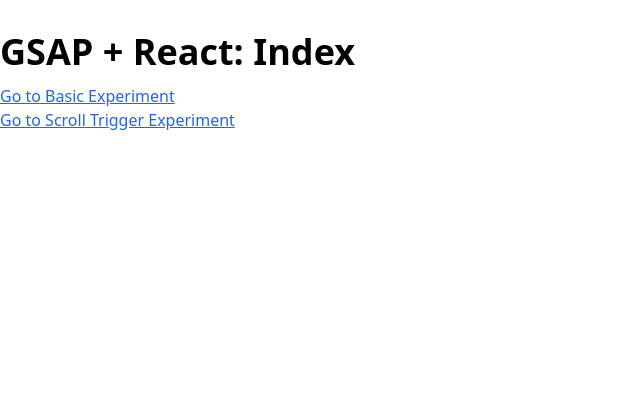
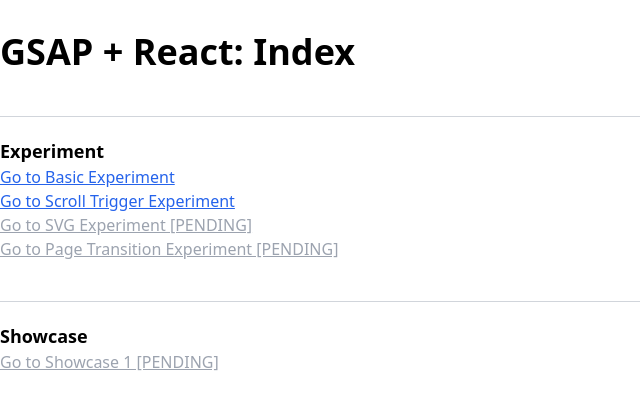
Before and after one commit to tanwanjern/playground, a Gatsby site: page / in a window 1280 px wide. Shown: the whole page, without its empty margins (0-640 px from the left). Built offline with nearby package versions, Linux system fonts and the light colour scheme; Gatsby itself is replaced by a stand-in of ours.

Commit message:
Update info

```diff
--- a/src/pages/index.js
+++ b/src/pages/index.js
@@ -16,8 +16,19 @@ const IndexPage = () => {
 
           <div className="py-8">
             <h1 className="text-4xl font-bold mb-3">GSAP + React: Index</h1>
+          </div>
+
+          <div className="section">
+            <h3 className="text-lg font-bold">Experiment</h3>
             <Link to='/basic' className="link block">Go to Basic Experiment</Link>
             <Link to='/scroll' className="link block">Go to Scroll Trigger Experiment</Link>
+            <Link to='#' className="link block invalid">Go to SVG Experiment [PENDING]</Link>
+            <Link to='#' className="link block invalid">Go to Page Transition Experiment [PENDING]</Link>
+          </div>
+
+          <div className="section">
+            <h3 className="text-lg font-bold">Showcase</h3>
+            <Link to='#' className="link block invalid">Go to Showcase 1 [PENDING]</Link>
           </div>
 
         </div>
--- a/src/pages/scroll.js
+++ b/src/pages/scroll.js
@@ -32,7 +32,7 @@ const Scroll = () => {
                 trigger: ref.current.querySelector(".text-animation"),
                 start: "top top",
                 end: "+=500",
-                markers: true,
+                // markers: true,
                 toggleActions: "play pause resume reset",
                 scrub: true
             }
@@ -129,8 +129,9 @@ const BasicScroll = () => {
     }, []);
 
     return(
-        <div ref={ref}>
-            <div className="shape-container py-8 relative">
+        <div ref={ref} className="section mt-3">
+            <h3 className="title">Basic Scroll</h3>
+            <div className="shape-container relative">
                 <div className="shape shape-1 mb-3"></div>
             </div>
         </div>
--- a/src/styles/global.css
+++ b/src/styles/global.css
@@ -19,6 +19,10 @@
     @apply text-blue-600 underline;
 }
 
+.link.invalid{
+    @apply text-gray-400;
+}
+
 .box{
     @apply h-screen flex justify-center items-center relative;
 }
```
Also changed, not shown: README.md.
